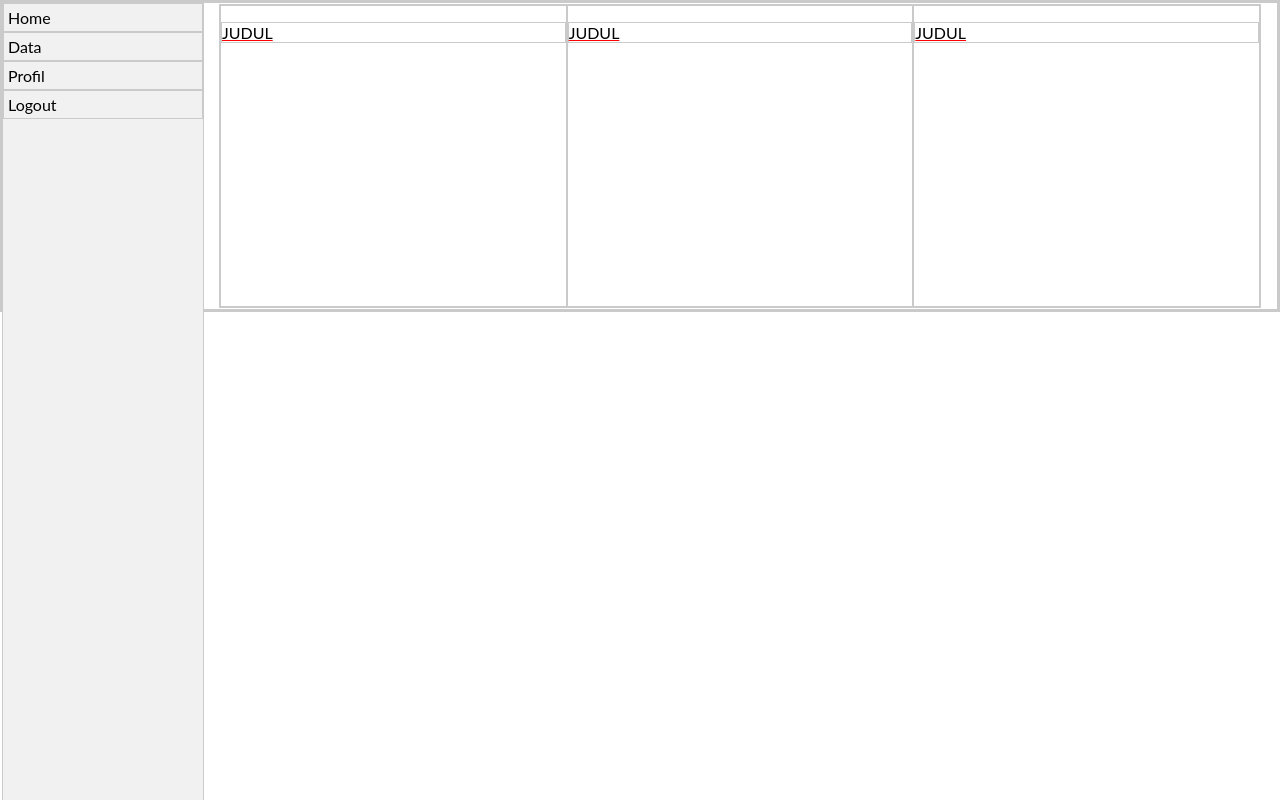
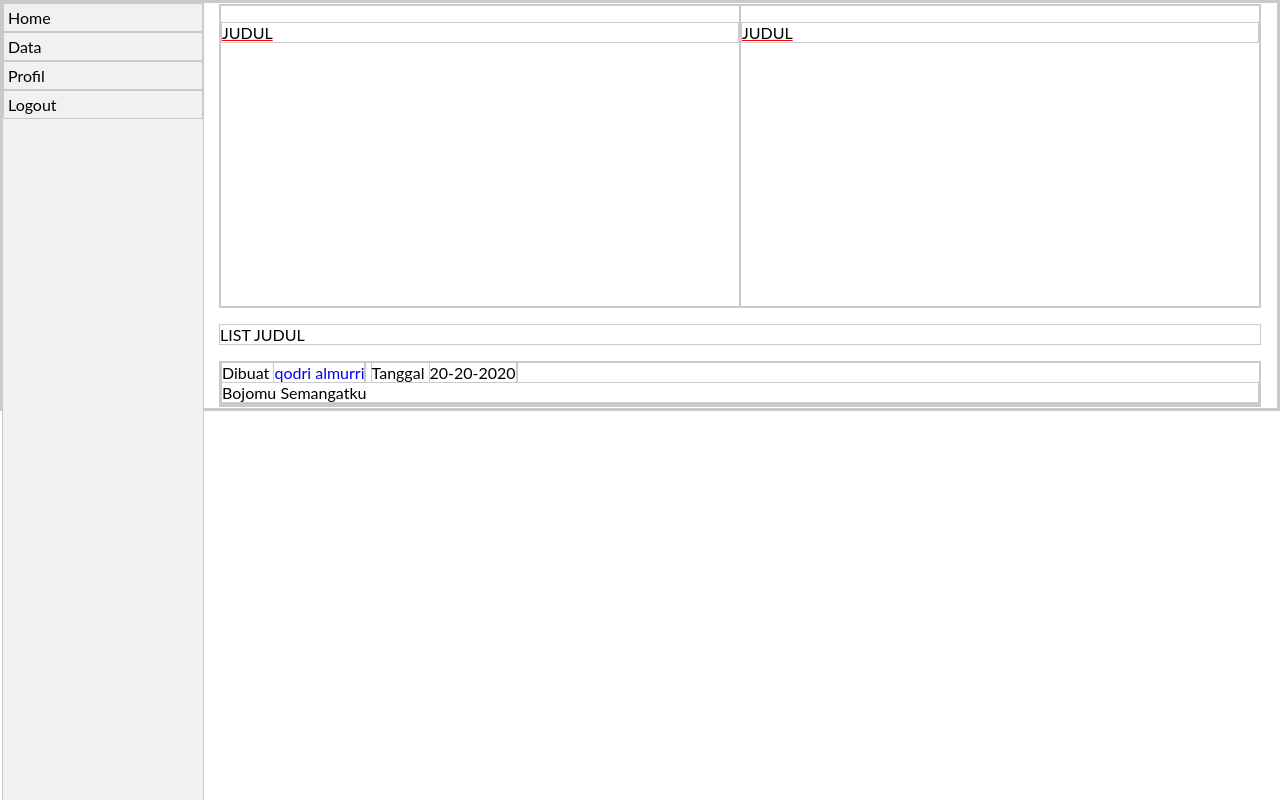
Before and after one commit to qalmurri/qalmurri.github.io, a PHP site: page /component/sidebard-responsive/index.html in a window 1280 px wide. Run offline with PHP 8.4, Linux system fonts and the light colour scheme.

Commit message:
Add files via upload

```diff
--- a/component/sidebard-responsive/content.css
+++ b/component/sidebard-responsive/content.css
@@ -2,3 +2,5 @@
     text-decoration: underline;
     text-decoration-color: red;
 }
+
+/**/
--- a/component/sidebard-responsive/index.html
+++ b/component/sidebard-responsive/index.html
@@ -7,6 +7,8 @@
     <link rel="stylesheet" href="sidenav.css">
     <link rel="stylesheet" href="content.css">
     <link rel="stylesheet" href="media_screen.css">
+    <link rel="stylesheet" href="tooltip.css">
+    <link rel="stylesheet" href="list.css">
 </head>
 
 <body>
@@ -16,7 +18,6 @@
         <a href="#contact">Profil</a>
         <a href="#about">Logout</a>
     </div>
-
     <div class="content">
         <div class="row">
             <div class="column book_tittle">
@@ -25,10 +26,46 @@
             <div class="column book_tittle">
                 <p>JUDUL</p>
             </div>
-            <div class="column book_tittle">
-                <p>JUDUL</p>
+        </div>
+        <!-- list start -->
+        <p>LIST JUDUL</p>
+        <div class="list">
+            <input type="checkbox" id="segment-1">
+            <label for="segment-1" class="list_judul">
+                <span>Dibuat <a href="www.google.com">qodri almurri</a></span>
+                <span>Tanggal <a>20-20-2020</a></span>
+                <p>Bojomu Semangatku</p>
+            </label>
+            <div class="list_detail">
+                <table>
+                    <tr>
+                        <th>Train / Bus / Flight</th>
+                        <td>LO0024 (LOT - Polish Airlines)</td>
+                    </tr>
+                    <tr>
+                        <th>Departure</th>
+                        <td>21:40, 18.09.2017</td>
+                    </tr>
+                    <tr>
+                        <th>Arrival</th>
+                        <td>18:00, 19.09.2017</td>
+                    </tr>
+                    <tr>
+                        <th>Tariff</th>
+                        <td>Economy</td>
+                    </tr>
+                    <tr>
+                        <th>Carriers reference number</th>
+                        <td>KD95RR</td>
+                    </tr>
+                    <tr>
+                        <th>Ticket type</th>
+                        <td>ETK</td>
+                    </tr>
+                </table>
             </div>
         </div>
+        <!-- list end -->
     </div>
 </body>
 <script src="test.js"></script>
--- /dev/null
+++ b/component/sidebard-responsive/list.css
@@ -0,0 +1,29 @@
+.list input:checked~.list_detail {
+    height: auto;
+}
+
+input[type="checkbox"] {
+    position: absolute;
+    visibility: hidden;
+}
+
+/*list_judul*/
+.list_judul {
+    position: relative;
+    display: block;
+    cursor: pointer;
+}
+
+.list_judul p {
+    margin: 0px;
+}
+
+.list_judul a {
+    text-decoration: none;
+}
+
+/*list_detail*/
+.list_detail {
+    height: 0;
+    overflow: hidden;
+}
--- /dev/null
+++ b/component/sidebard-responsive/tooltip.css
@@ -0,0 +1,29 @@
+.tooltip {
+    position: relative;
+}
+
+.tooltip::before {
+    content: "\2003" attr(class);
+    /* print em-space with class text */
+    text-indent: -3.9em;
+    /* add negative text offset to hide class name */
+    display: inline-block;
+    position: absolute;
+    bottom: 50%;
+    background: #000;
+    color: #FFF;
+    padding: 5px;
+    border-radius: 5px;
+    opacity: 0;
+    transition: 0.3s;
+    overflow: hidden;
+    max-width: 50%;
+    /* avoids very long sentences */
+    pointer-events: none;
+    /* prevents tooltip from firing on pseudo hover */
+}
+
+.tooltip:hover::before {
+    opacity: 1;
+    bottom: 100%;
+}
```
